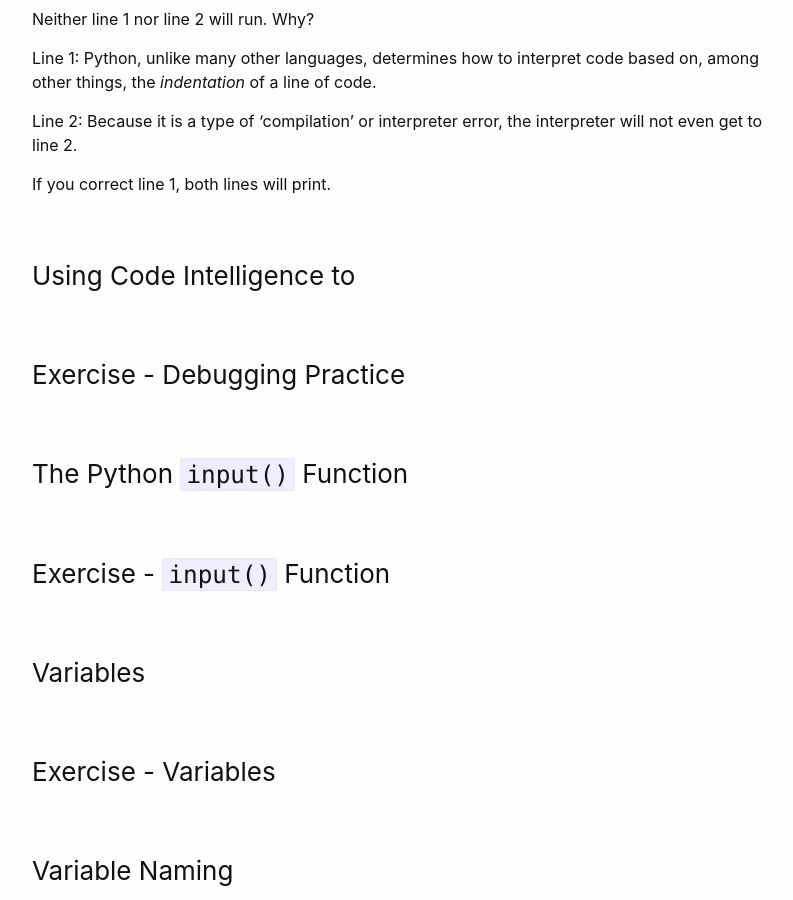
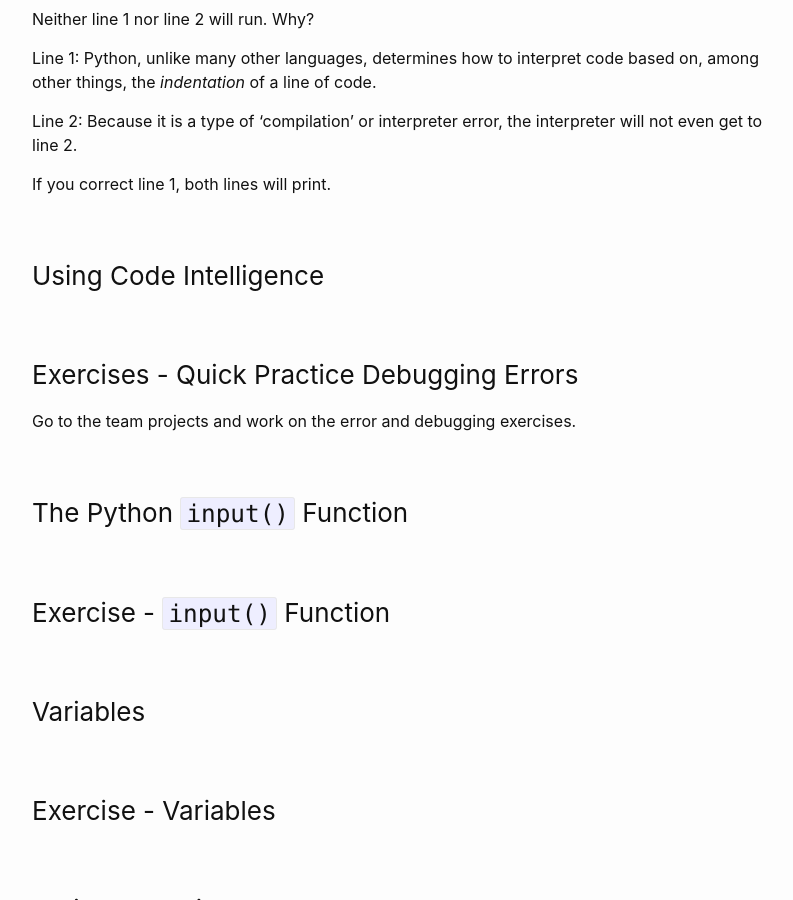
Before and after one commit to multum-non-multa/code, a Jekyll site: the page built from _posts/2021-08-18-printing-strings.md, in a window 1280 px wide and 900 px high, scrolled down 4266 px. Shown: the whole window, without its empty margins (238-1031 px from the left). Built offline with Jekyll 4.4.1, drawn with Linux system fonts in a browser that asks for light colours.

Commit message:
print and string

```diff
--- a/_posts/2021-08-18-printing-strings.md
+++ b/_posts/2021-08-18-printing-strings.md
@@ -191,15 +191,13 @@ If you correct line 1, both lines will print.
 
 
 
-### Using Code Intelligence to
+### Using Code Intelligence
 
 
 
+### Exercises - Quick Practice Debugging Errors
 
-
-
-### Exercise - Debugging Practice
-
+Go to the team projects and work on the error and debugging exercises.
 
 ### The Python `input()` Function
 
```
Also changed, not shown: 2 other files.
